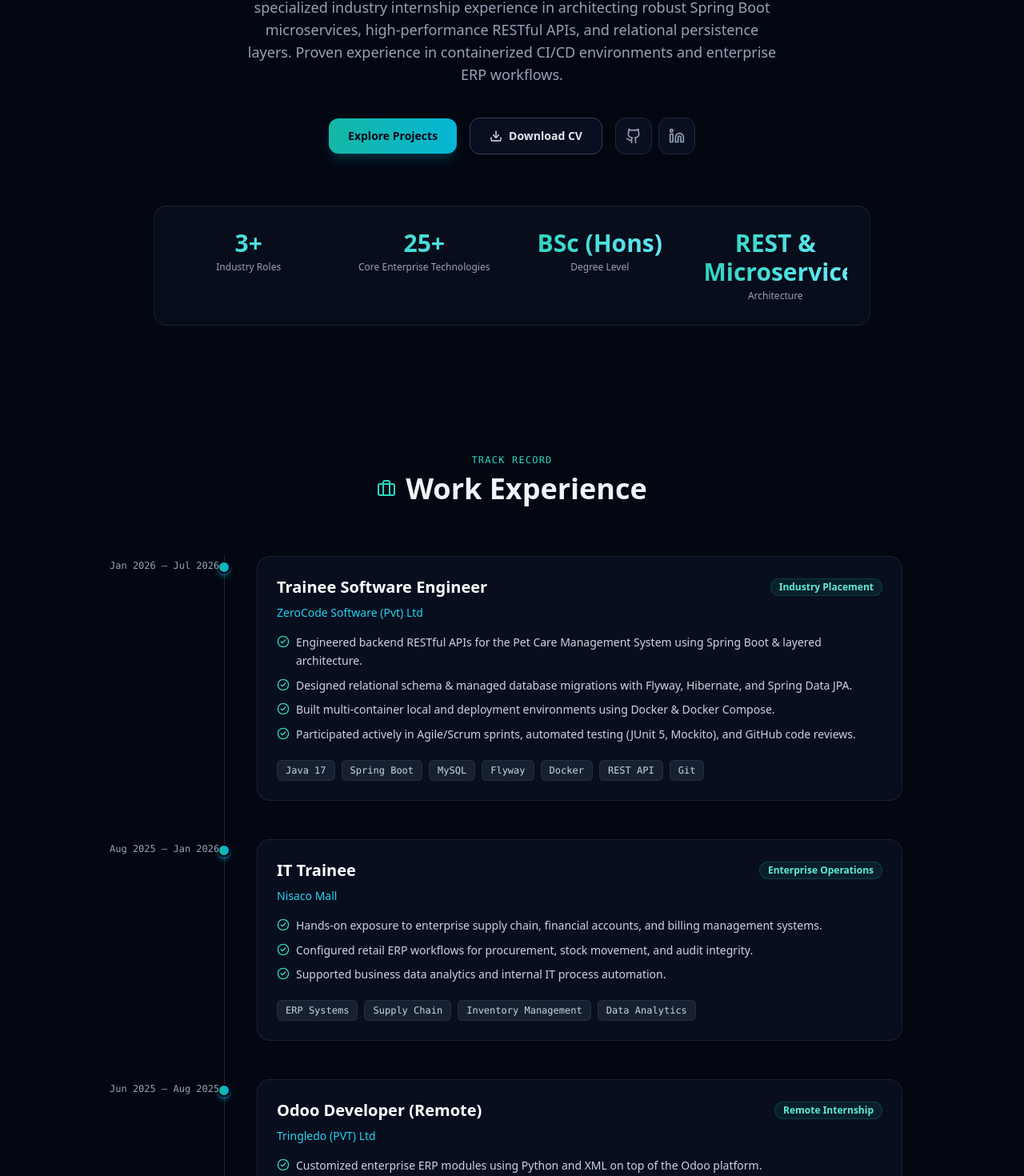
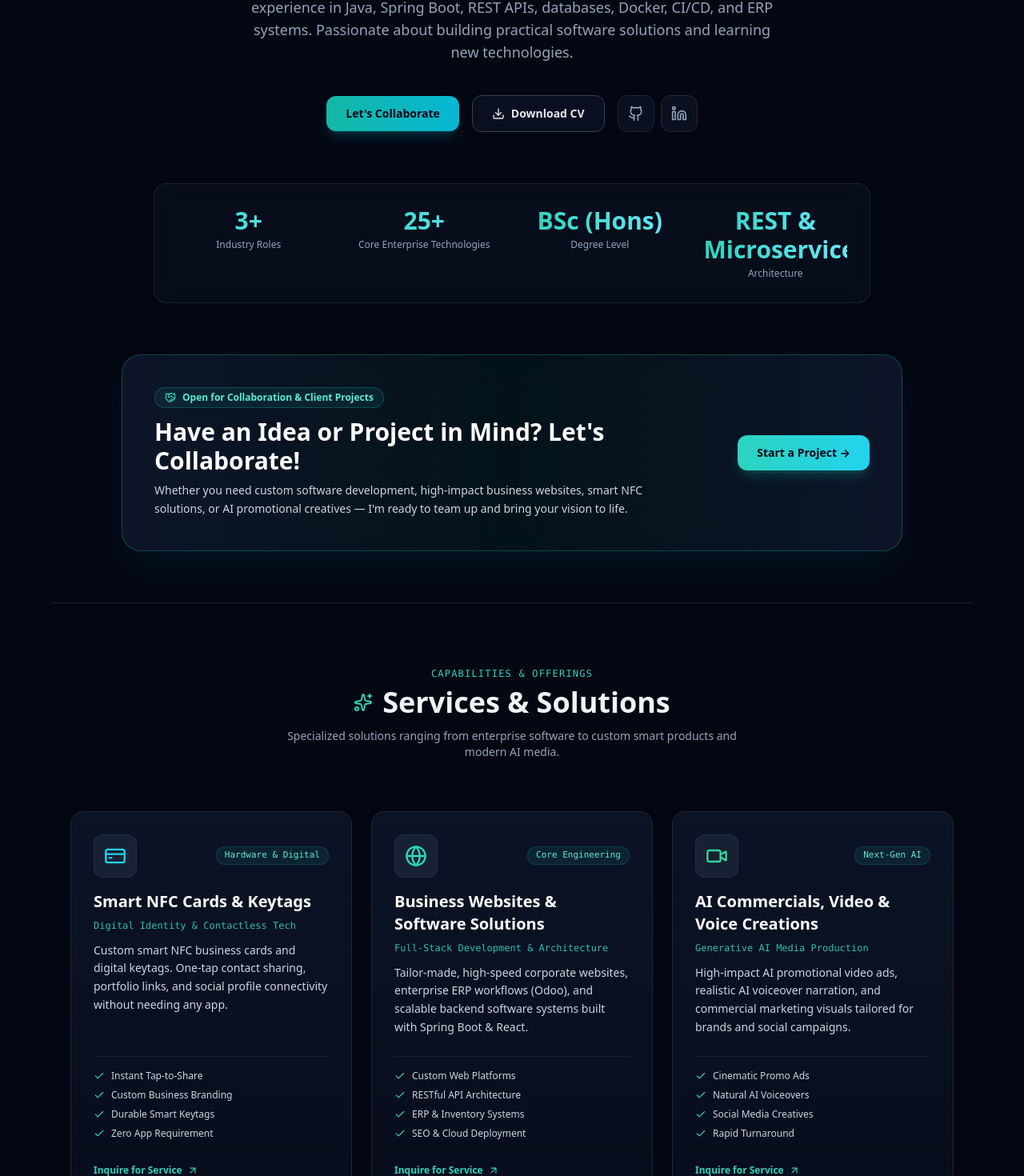
Before and after one commit to RizvanaIM/portfolio, a React (Vite) app: page / in a window 1280 px wide. Shown: the part 471-1941 px from the top of the page at 80% size. Built offline with nearby package versions, Linux system fonts and the light colour scheme; the HTML template or start-up script is replaced by a standard one.

Commit message:
update1 commit

```diff
--- a/src/App.jsx
+++ b/src/App.jsx
@@ -3,6 +3,8 @@ import { motion } from 'framer-motion';
 import {
   personalDetails,
   stats,
+  services,
+  collaborationBanner,
   experiences,
   projects,
   skillCategories,
@@ -19,7 +21,12 @@ import {
   Sparkles,
   ArrowUpRight,
   CheckCircle2,
-  Download
+  Download,
+  CreditCard,
+  Globe,
+  Video,
+  Handshake,
+  Check
 } from 'lucide-react';
 
 // Official GitHub & LinkedIn SVG Icons
@@ -52,12 +59,25 @@ export default function App() {
     }
   };
 
+  const getServiceIcon = (index) => {
+    switch (index) {
+      case 0:
+        return <CreditCard className="text-cyan-400" size={28} />;
+      case 1:
+        return <Globe className="text-teal-400" size={28} />;
+      case 2:
+        return <Video className="text-emerald-400" size={28} />;
+      default:
+        return <Sparkles className="text-cyan-400" size={28} />;
+    }
+  };
+
   return (
     <div className="relative min-h-screen bg-[#030712] text-slate-100 overflow-hidden">
       {/* Dynamic Background Glows */}
       <div className="absolute top-0 left-1/2 -translate-x-1/2 w-[800px] h-[500px] bg-gradient-to-tr from-cyan-600/20 via-teal-500/15 to-emerald-500/10 blur-[130px] rounded-full pointer-events-none -z-10" />
-      <div className="absolute top-[40%] right-[-150px] w-[500px] h-[500px] bg-cyan-700/10 blur-[150px] rounded-full pointer-events-none -z-10" />
-      <div className="absolute top-[75%] left-[-150px] w-[500px] h-[500px] bg-emerald-600/10 blur-[150px] rounded-full pointer-events-none -z-10" />
+      <div className="absolute top-[35%] right-[-150px] w-[500px] h-[500px] bg-cyan-700/10 blur-[150px] rounded-full pointer-events-none -z-10" />
+      <div className="absolute top-[65%] left-[-150px] w-[500px] h-[500px] bg-emerald-600/10 blur-[150px] rounded-full pointer-events-none -z-10" />
 
       {/* Floating Modern Header */}
       <header className="fixed top-4 inset-x-0 z-50 flex justify-center px-4">
@@ -67,6 +87,7 @@ export default function App() {
           </a>
           <div className="hidden md:flex items-center gap-5 text-slate-300 font-medium">
             <a href="#about" className="hover:text-cyan-400 transition">About</a>
+            <a href="#services" className="hover:text-cyan-400 transition">Services</a>
             <a href="#experience" className="hover:text-cyan-400 transition">Experience</a>
             <a href="#projects" className="hover:text-cyan-400 transition">Projects</a>
             <a href="#skills" className="hover:text-cyan-400 transition">Skills</a>
@@ -82,7 +103,7 @@ export default function App() {
       </header>
 
       {/* Hero Section */}
-      <section id="about" className="pt-36 pb-20 px-6 max-w-6xl mx-auto flex flex-col items-center text-center">
+      <section id="about" className="pt-36 pb-16 px-6 max-w-6xl mx-auto flex flex-col items-center text-center">
         <motion.div
           initial="hidden"
           animate="visible"
@@ -90,7 +111,7 @@ export default function App() {
           className="inline-flex items-center gap-2 px-3.5 py-1.5 rounded-full border border-teal-500/30 bg-teal-500/10 text-teal-300 text-xs font-medium tracking-wide mb-6 backdrop-blur-md"
         >
           <Sparkles size={14} className="text-teal-400" />
-          Available for Software Engineering Opportunities
+          Software Engineer &bull; Tech Solutions &bull; Open for Collaboration
         </motion.div>
 
         <motion.h1
@@ -122,10 +143,10 @@ export default function App() {
           className="flex flex-wrap justify-center items-center gap-4 mb-16"
         >
           <a
-            href="#projects"
+            href="#contact"
             className="px-6 py-3 rounded-xl bg-gradient-to-r from-teal-500 to-cyan-500 text-slate-950 font-bold text-sm shadow-lg shadow-cyan-500/20 hover:scale-[1.02] transition"
           >
-            Explore Projects
+            Let's Collaborate
           </a>
           <a
             href={personalDetails.resumeDriveUrl}
@@ -175,8 +196,105 @@ export default function App() {
         </motion.div>
       </section>
 
+      {/* Collaboration Callout Banner */}
+      <section className="px-6 max-w-5xl mx-auto mb-16">
+        <motion.div
+          initial="hidden"
+          whileInView="visible"
+          viewport={{ once: true }}
+          variants={fadeIn}
+          className="relative overflow-hidden rounded-3xl p-8 md:p-10 border border-teal-500/30 bg-gradient-to-r from-slate-900/90 via-teal-950/30 to-slate-900/90 backdrop-blur-xl shadow-2xl shadow-cyan-950/40"
+        >
+          <div className="flex flex-col md:flex-row items-center justify-between gap-6">
+            <div className="text-left max-w-2xl">
+              <div className="inline-flex items-center gap-2 px-3 py-1 rounded-full bg-teal-500/10 border border-teal-500/30 text-teal-300 text-xs font-semibold mb-3">
+                <Handshake size={14} className="text-teal-400" />
+                {collaborationBanner.status}
+              </div>
+              <h3 className="text-2xl md:text-3xl font-extrabold text-white mb-2">
+                {collaborationBanner.heading}
+              </h3>
+              <p className="text-sm text-slate-300 leading-relaxed">
+                {collaborationBanner.text}
+              </p>
+            </div>
+            <a
+              href="#contact"
+              className="whitespace-nowrap px-6 py-3 rounded-xl bg-gradient-to-r from-teal-400 to-cyan-400 text-slate-950 font-bold text-sm hover:scale-105 transition shadow-lg shadow-teal-500/25"
+            >
+              Start a Project &rarr;
+            </a>
+          </div>
+        </motion.div>
+      </section>
+
+      {/* Services & Solutions Section */}
+      <section id="services" className="py-20 px-6 max-w-6xl mx-auto border-t border-slate-800/80">
+        <div className="flex flex-col items-center text-center mb-16">
+          <span className="text-xs font-mono uppercase tracking-widest text-teal-400 mb-2">Capabilities & Offerings</span>
+          <h2 className="text-3xl sm:text-4xl font-extrabold flex items-center gap-3">
+            <Sparkles className="text-teal-400" /> Services & Solutions
+          </h2>
+          <p className="text-sm text-slate-400 max-w-xl mt-3">
+            Specialized solutions ranging from enterprise software to custom smart products and modern AI media.
+          </p>
+        </div>
+
+        <motion.div
+          initial="hidden"
+          whileInView="visible"
+          viewport={{ once: true }}
+          variants={staggerContainer}
+          className="grid grid-cols-1 md:grid-cols-3 gap-6"
+        >
+          {services.map((srv, i) => (
+            <motion.div
+              key={i}
+              variants={fadeIn}
+              className="group relative flex flex-col justify-between p-7 rounded-2xl bg-gradient-to-b from-slate-900/80 to-slate-900/40 border border-slate-800 hover:border-cyan-500/50 transition-all duration-300 hover:-translate-y-1.5 hover:shadow-2xl hover:shadow-cyan-950/40 backdrop-blur-sm"
+            >
+              <div>
+                <div className="flex items-center justify-between mb-4">
+                  <div className="p-3 rounded-xl bg-slate-800/70 border border-slate-700/50 group-hover:scale-110 transition">
+                    {getServiceIcon(i)}
+                  </div>
+                  <span className="text-[11px] font-mono px-2.5 py-0.5 rounded-full bg-teal-500/10 text-teal-300 border border-teal-500/20">
+                    {srv.badge}
+                  </span>
+                </div>
+                <h3 className="text-xl font-bold text-white group-hover:text-cyan-300 transition mb-2">
+                  {srv.title}
+                </h3>
+                <p className="text-xs font-mono text-teal-400/90 mb-3">{srv.category}</p>
+                <p className="text-sm text-slate-300 leading-relaxed mb-6 font-normal">
+                  {srv.description}
+                </p>
+              </div>
+
+              <div>
+                <ul className="space-y-2 pt-4 border-t border-slate-800/80 mb-6 text-xs text-slate-300">
+                  {srv.features.map((feat, fIdx) => (
+                    <li key={fIdx} className="flex items-center gap-2">
+                      <Check size={14} className="text-teal-400 shrink-0" />
+                      <span>{feat}</span>
+                    </li>
+                  ))}
+                </ul>
+
+                <a
+                  href="#contact"
+                  className="inline-flex items-center gap-1.5 text-xs font-semibold text-teal-400 hover:text-cyan-300 transition"
+                >
+                  Inquire for Service <ArrowUpRight size={14} />
+                </a>
+              </div>
+            </motion.div>
+          ))}
+        </motion.div>
+      </section>
+
       {/* Experience Section */}
-      <section id="experience" className="py-20 px-6 max-w-5xl mx-auto">
+      <section id="experience" className="py-20 px-6 max-w-5xl mx-auto border-t border-slate-800/80">
         <div className="flex flex-col items-center text-center mb-16">
           <span className="text-xs font-mono uppercase tracking-widest text-teal-400 mb-2">Track Record</span>
           <h2 className="text-3xl sm:text-4xl font-extrabold flex items-center gap-3">
@@ -230,7 +348,7 @@ export default function App() {
       </section>
 
       {/* Featured Projects Section */}
-      <section id="projects" className="py-20 px-6 max-w-6xl mx-auto">
+      <section id="projects" className="py-20 px-6 max-w-6xl mx-auto border-t border-slate-800/80">
         <div className="flex flex-col items-center text-center mb-16">
           <span className="text-xs font-mono uppercase tracking-widest text-teal-400 mb-2">Engineering Portfolio</span>
           <h2 className="text-3xl sm:text-4xl font-extrabold flex items-center gap-3">
@@ -287,7 +405,7 @@ export default function App() {
       </section>
 
       {/* Skills Matrix */}
-      <section id="skills" className="py-20 px-6 max-w-6xl mx-auto">
+      <section id="skills" className="py-20 px-6 max-w-6xl mx-auto border-t border-slate-800/80">
         <div className="flex flex-col items-center text-center mb-16">
           <span className="text-xs font-mono uppercase tracking-widest text-teal-400 mb-2">Technical Arsenal</span>
           <h2 className="text-3xl sm:text-4xl font-extrabold flex items-center gap-3">
@@ -324,7 +442,7 @@ export default function App() {
       </section>
 
       {/* Education */}
-      <section id="education" className="py-20 px-6 max-w-4xl mx-auto">
+      <section id="education" className="py-20 px-6 max-w-4xl mx-auto border-t border-slate-800/80">
         <div className="flex flex-col items-center text-center mb-16">
           <span className="text-xs font-mono uppercase tracking-widest text-teal-400 mb-2">Qualifications</span>
           <h2 className="text-3xl sm:text-4xl font-extrabold flex items-center gap-3">
@@ -358,10 +476,10 @@ export default function App() {
       {/* Contact Section */}
       <section id="contact" className="py-24 px-6 max-w-4xl mx-auto text-center border-t border-slate-800/80">
         <h2 className="text-3xl sm:text-5xl font-extrabold mb-4">
-          Let's Build Something <span className="bg-gradient-to-r from-teal-400 to-cyan-400 bg-clip-text text-transparent">Exceptional</span>
+          Ready to Collaborate? Let's <span className="bg-gradient-to-r from-teal-400 to-cyan-400 bg-clip-text text-transparent">Connect</span>
         </h2>
         <p className="text-slate-400 text-base max-w-xl mx-auto mb-10">
-          Feel free to reach out for backend engineering roles, collaborations, or technical consultations.
+          Reach out directly for enterprise software development, smart NFC solutions, AI promo creatives, or project collaborations.
         </p>
 
         <div className="flex flex-wrap justify-center gap-6 text-sm mb-12">
--- a/src/data/portfolioData.js
+++ b/src/data/portfolioData.js
@@ -9,7 +9,7 @@ export const personalDetails = {
   github: "https://github.com/RizvanaIM",
   linkedin: "https://www.linkedin.com/in/rizvana-im2001",
   resumeDriveUrl: "https://drive.google.com/file/d/1eRTEwpcVj0R4Et7ZNPeRVn3sHPHZJZ2h/view?usp=drivesdk",
-  bio: "BSc (Hons) Software Engineering undergraduate with specialized industry internship experience in architecting robust Spring Boot microservices, high-performance RESTful APIs, and relational persistence layers. Proven experience in containerized CI/CD environments and enterprise ERP workflows."
+  bio: "BSc (Hons) Software Engineering graduate with hands-on experience in Java, Spring Boot, REST APIs, databases, Docker, CI/CD, and ERP systems. Passionate about building practical software solutions and learning new technologies."
 };
 
 export const stats = [
@@ -125,4 +125,38 @@ export const educationList = [
     period: "2020",
     focus: "Bio System Technology Stream"
   }
+
 ];
+
+  // Append this to src/data/portfolioData.js
+
+export const services = [
+  {
+    title: "Smart NFC Cards & Keytags",
+    category: "Digital Identity & Contactless Tech",
+    description: "Custom smart NFC business cards and digital keytags. One-tap contact sharing, portfolio links, and social profile connectivity without needing any app.",
+    features: ["Instant Tap-to-Share", "Custom Business Branding", "Durable Smart Keytags", "Zero App Requirement"],
+    badge: "Hardware & Digital"
+  },
+  {
+    title: "Business Websites & Software Solutions",
+    category: "Full-Stack Development & Architecture",
+    description: "Tailor-made, high-speed corporate websites, enterprise ERP workflows (Odoo), and scalable backend software systems built with Spring Boot & React.",
+    features: ["Custom Web Platforms", "RESTful API Architecture", "ERP & Inventory Systems", "SEO & Cloud Deployment"],
+    badge: "Core Engineering"
+  },
+  {
+    title: "AI Commercials, Video & Voice Creations",
+    category: "Generative AI Media Production",
+    description: "High-impact AI promotional video ads, realistic AI voiceover narration, and commercial marketing visuals tailored for brands and social campaigns.",
+    features: ["Cinematic Promo Ads", "Natural AI Voiceovers", "Social Media Creatives", "Rapid Turnaround"],
+    badge: "Next-Gen AI"
+  }
+];
+
+
+export const collaborationBanner = {
+  status: "Open for Collaboration & Client Projects",
+  heading: "Have an Idea or Project in Mind? Let's Collaborate!",
+  text: "Whether you need custom software development, high-impact business websites, smart NFC solutions, or AI promotional creatives — I'm ready to team up and bring your vision to life."
+};
```
